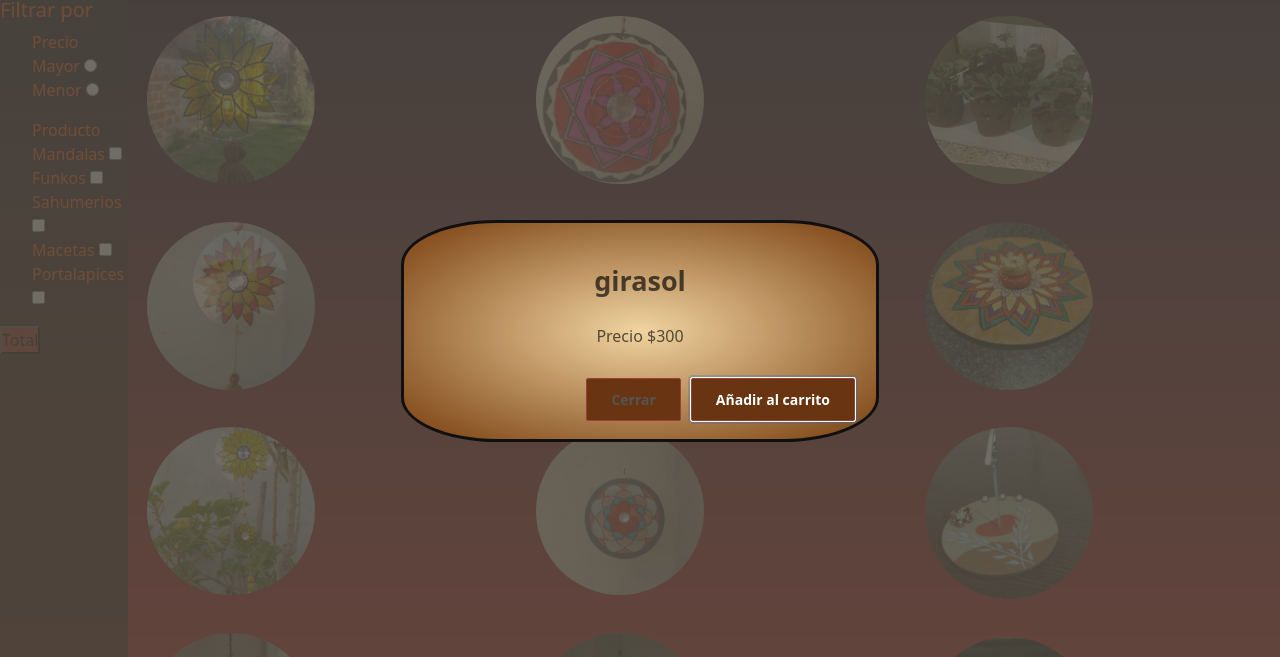
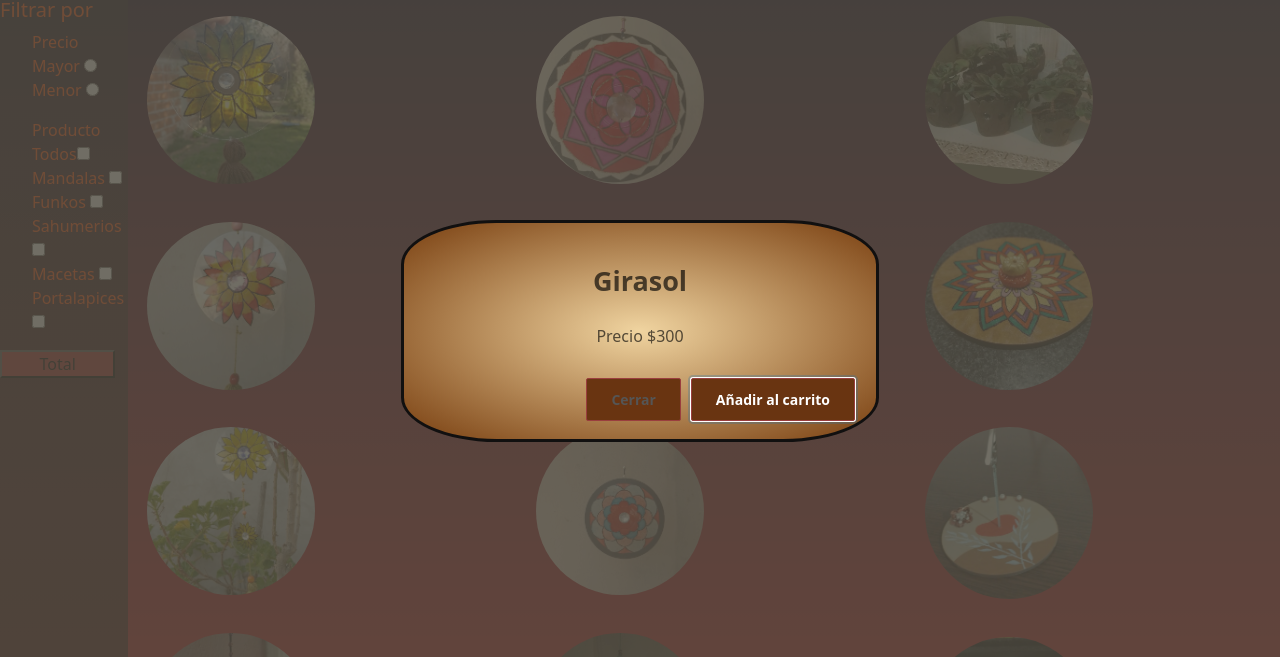
Before and after one commit to NicolasMartinReynoso/Proyecto-Karmandal, a website: page pages/catalogo.html in a window 1280 px wide. Both pictures are taken after a click on the element 314 px from the left and 169 px from the top of the page. Shown: the part 69-726 px from the top of the page. Drawn offline with nearby package versions, Linux system fonts and the light colour scheme.

Commit message:
ProyectoFinalJS

```diff
--- a/css/style.css
+++ b/css/style.css
@@ -430,6 +430,7 @@ footer {
 
 #botonCarrito{
   background-color: brown;
+  width: 90%;
 }
 .swal-overlay {
   background-color: rgba(82, 78, 67, 0.822);
@@ -446,4 +447,16 @@ footer {
   border: 1px solid #9a3e3e;
 }
 
+#elementosCarrito{
+  background-color: aliceblue;
+
+}
+
+.unidadDeCarrito{
+border-color: black;
+   border-style: solid;
+}
+
+
+
 /*# sourceMappingURL=style.css.map */
--- a/main.js
+++ b/main.js
@@ -29,6 +29,7 @@ fetch("/productos.json")
               let unidadDeCarrito = document.createElement("div")
               unidadDeCarrito.innerHTML = `Producto: ${elemento.nombre}, Precio: $${elemento.precio}`
               elementosCarrito.append(unidadDeCarrito)
+              unidadDeCarrito.className = "unidadDeCarrito"
             }
           }
         })
@@ -51,12 +52,13 @@ fetch("/productos.json")
     let filtroSahumerios = document.getElementById("filtroSahumerios")
     let filtroMacetas = document.getElementById("filtroMacetas")
     let filtroLapices = document.getElementById("filtroLapices")
+    let filtroTodos = document.getElementById("filtroTodos")
     filtroMandalas.addEventListener("change", filtrarCategoria)
     filtrofunkos.addEventListener("change", filtrarCategoria)
     filtroSahumerios.addEventListener("change", filtrarCategoria)
     filtroMacetas.addEventListener("change", filtrarCategoria)
     filtroLapices.addEventListener("change", filtrarCategoria)
-
+    filtroTodos.addEventListener("change", filtrarCategoria)
 
     function filtrarCategoria() {
       limpiarPantalla()
@@ -80,7 +82,10 @@ fetch("/productos.json")
         let productosFiltrados = productos.filter((e) => e.categoria === "portaLapices")
         Renderizar(productosFiltrados)
       }
-
+      if (filtroTodos.checked) {
+        limpiarPantalla()
+        Renderizar(productos)
+      }
 
     }
     function filtrarPrecio() {
--- a/pages/catalogo.html
+++ b/pages/catalogo.html
@@ -64,6 +64,7 @@
           <li>Menor <input id="filtroMenor" name="precio" type="radio"></li>
         </ul>
         <ul>Producto
+          <li>Todos<input id="filtroTodos" type="checkbox"></li>
           <li>Mandalas <input id="filtroMandalas" type="checkbox"></li>
           <li>Funkos <input id="filtroFunkos" type="checkbox"></li>
           <li>Sahumerios <input id="filtroSahumerios" type="checkbox"></li>
@@ -71,7 +72,7 @@
           <li>Portalapices <input id="filtroLapices" type="checkbox"></li>
         </ul>
       </div>
-      <div><button id="botonCarrito">Total</button></div>
+      <div><button id="botonCarrito">Total </button></div>
       <div id="elementosCarrito"></div>
     </div>
   </nav>
--- a/productos.json
+++ b/productos.json
@@ -1,209 +1,209 @@
 [
   {
-    "nombre": "girasol",
+    "nombre": "Girasol",
     "precio": 300,
     "id": 1,
     "categoria": "mandala",
     "imgUrl": "/images/mandala13.jpeg"
   },
   {
-    "nombre": "girasolFuego",
+    "nombre": "Girasol Fuego",
     "precio": 350,
     "id": 2,
     "categoria": "mandala",
     "imgUrl": "/images/mandala11.jpeg"
   },
   {
-    "nombre": "girasolDoble",
+    "nombre": "Girasol doble",
     "precio": 400,
     "id": 3,
     "categoria": "mandala",
     "imgUrl": "/images/mandala10.jpeg"
   },
   {
-    "nombre": "girasol",
+    "nombre": "Flor naranja/violeta",
     "precio": 300,
     "id": 4,
     "categoria": "mandala",
     "imgUrl": "/images/mandala9.jpeg"
   },
   {
-    "nombre": "girasol",
+    "nombre": "Flor amarilla/roja",
     "precio": 300,
     "id": 5,
     "categoria": "mandala",
     "imgUrl": "/images/mandala4.jpeg"
   },
   {
-    "nombre": "girasol",
+    "nombre": "Aro amarillo/rojo",
     "precio": 300,
     "id": 6,
     "categoria": "mandala",
     "imgUrl": "/images/mandala1.jpeg"
   },
   {
-    "nombre": "girasol",
+    "nombre": "Estrella 7 colores",
     "precio": 300,
     "id": 7,
     "categoria": "mandala",
     "imgUrl": "/images/mandala7.jpeg"
   },
   {
-    "nombre": "girasol",
+    "nombre": "Flor roja",
     "precio": 300,
     "id": 8,
     "categoria": "mandala",
     "imgUrl": "/images/mandala12.jpeg"
   },
   {
-    "nombre": "girasol",
+    "nombre": "Flor roja navideña",
     "precio": 300,
     "id": 9,
     "categoria": "mandala",
     "imgUrl": "/images/mandala5.jpeg"
   },
   {
-    "nombre": "girasol",
+    "nombre": "Estrella fuccia/roja",
     "precio": 300,
     "id": 10,
     "categoria": "mandala",
     "imgUrl": "/images/mandala6.jpeg"
   },
   {
-    "nombre": "girasol",
+    "nombre": "Terciopelo",
     "precio": 300,
     "id": 11,
     "categoria": "mandala",
     "imgUrl": "/images/mandala8.jpeg"
   },
   {
-    "nombre": "girasol",
+    "nombre": "Sol rapunzel",
     "precio": 300,
     "id": 12,
     "categoria": "mandala",
     "imgUrl": "/images/mandala2.jpeg"
   },
   {
-    "nombre": "girasol",
+    "nombre": "Aro azul/rojo",
     "precio": 250,
     "id": 13,
     "categoria": "mandala",
     "imgUrl": "/images/oferta1.jpeg"
   },
   {
-    "nombre": "girasol",
-    "precio": 300,
+    "nombre": "Flor roja pequeña",
+    "precio": 250,
     "id": 14,
     "categoria": "mandala",
     "imgUrl": "/images/mandala3.jpeg"
   },
   {
-    "nombre": "1",
+    "nombre": "Funko 1",
     "precio": 1400,
     "id": 15,
     "categoria": "funko",
     "imgUrl": "/images/funko.jpeg"
   },
   {
-    "nombre": "2",
+    "nombre": "Funko 2",
     "precio": 1200,
     "id": 16,
-    "categoria": "funko",
+    "categoria": "Funko",
     "imgUrl": "/images/funko1.jpeg"
   },
   {
-    "nombre": "3",
+    "nombre": "Funko 3",
     "precio": 1200,
     "id": 17,
     "categoria": "funko",
     "imgUrl": "/images/funko2.jpeg"
   },
   {
-    "nombre": "4",
+    "nombre": "Funko 4",
     "precio": 1200,
     "id": 18,
     "categoria": "funko",
     "imgUrl": "/images/funko3.jpeg"
   },
   {
-    "nombre": "5",
+    "nombre": "Funko 5",
     "precio": 1200,
     "id": 19,
     "categoria": "funko",
     "imgUrl": "/images/funko4.jpeg"
   },
   {
-    "nombre": "dino",
+    "nombre": "Dino",
     "precio": 300,
     "id": 20,
     "categoria": "maceta",
     "imgUrl": "/images/macetadino.jpeg"
   },
   {
-    "nombre": "groot",
+    "nombre": "Groot",
     "precio": 120,
     "id": 21,
     "categoria": "maceta",
     "imgUrl": "/images/macetagroot.jpeg"
   },
   {
-    "nombre": "estrella",
+    "nombre": "Estrella",
     "precio": 450,
     "id": 22,
     "categoria": "portaSahumerio",
     "imgUrl": "/images/sahumerio2.jpeg"
   },
   {
-    "nombre": "gancho",
+    "nombre": "Gancho",
     "precio": 450,
     "id": 23,
     "categoria": "portaSahumerio",
     "imgUrl": "/images/sahumerio.jpeg"
   },
   {
-    "nombre": "basico",
+    "nombre": "Basico",
     "precio": 450,
     "id": 24,
     "categoria": "portaSahumerio",
     "imgUrl": "/images/sahumerio1.jpeg"
   },
   {
-    "nombre": "cerdo",
+    "nombre": "Cerdo",
     "precio": 400,
     "id": 25,
     "categoria": "portaLapices",
     "imgUrl": "/images/macetacerdo.jpeg"
   },
   {
-    "nombre": "cordero",
+    "nombre": "Cordero",
     "precio": 400,
     "id": 26,
     "categoria": "portaLapices",
     "imgUrl": "/images/macetacordero.jpeg"
   },
   {
-    "nombre": "pato",
+    "nombre": "Pato",
     "precio": 200,
     "id": 27,
     "categoria": "portaLapices",
     "imgUrl": "/images/macetapollo.jpeg"
   },
   {
-    "nombre": "gato",
+    "nombre": "Gato",
     "precio": 400,
     "id": 28,
     "categoria": "portaLapices",
     "imgUrl": "/images/macetagato.jpeg"
   },
   {
-    "nombre": "panda",
+    "nombre": "Panda",
     "precio": 400,
     "id": 29,
     "categoria": "portaLapices",
     "imgUrl": "/images/macetapanda.jpeg"
   },
   {
-    "nombre": "unicornio",
+    "nombre": "Unicornio",
     "precio": 400,
     "id": 30,
     "categoria": "portaLapices",
```
